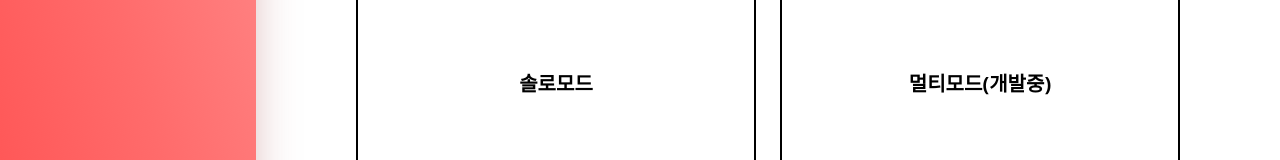
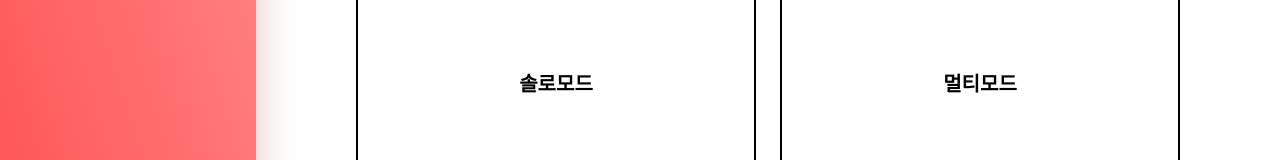
Before and after one commit to 2024Capstone-6/project_capstone-next-deployment-repo, a Next.js app: page /dashboard/game-mode in a window 1280 px wide. Shown: the part 346-506 px from the top of the page. Built offline with nearby package versions, Linux system fonts and the light colour scheme.

Commit message:
Update page.tsx
솔로게임, 멀티게임 선택창에서 멀티게임(개발중) -> 멀티게임 으로 변경

```diff
--- a/app/dashboard/game-mode/page.tsx
+++ b/app/dashboard/game-mode/page.tsx
@@ -16,7 +16,7 @@ export default function GameMainLobby() {
         {/* 그룹게임 */}
         <Link href='./game-mode/group-games'>
           <div className="w-[400px] h-[550px] border-[2px] border-black rounded-lg flex items-center justify-center hover:bg-red-500 hover:border-red-500 transition hover:text-white">
-            <span className="text-xl font-bold">멀티모드(개발중)</span>
+            <span className="text-xl font-bold">멀티모드</span>
           </div>
         </Link>
       </div>
```
